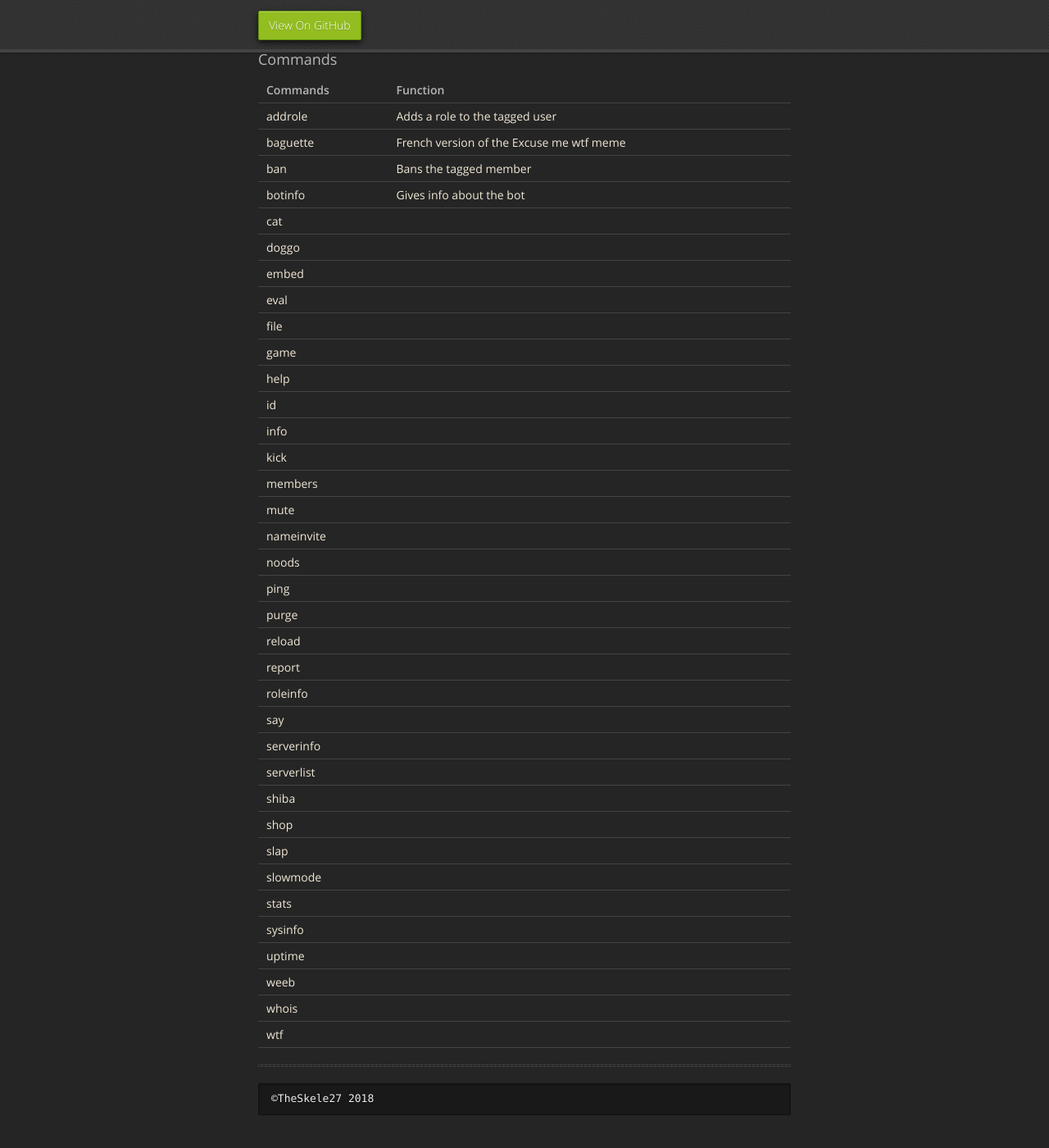
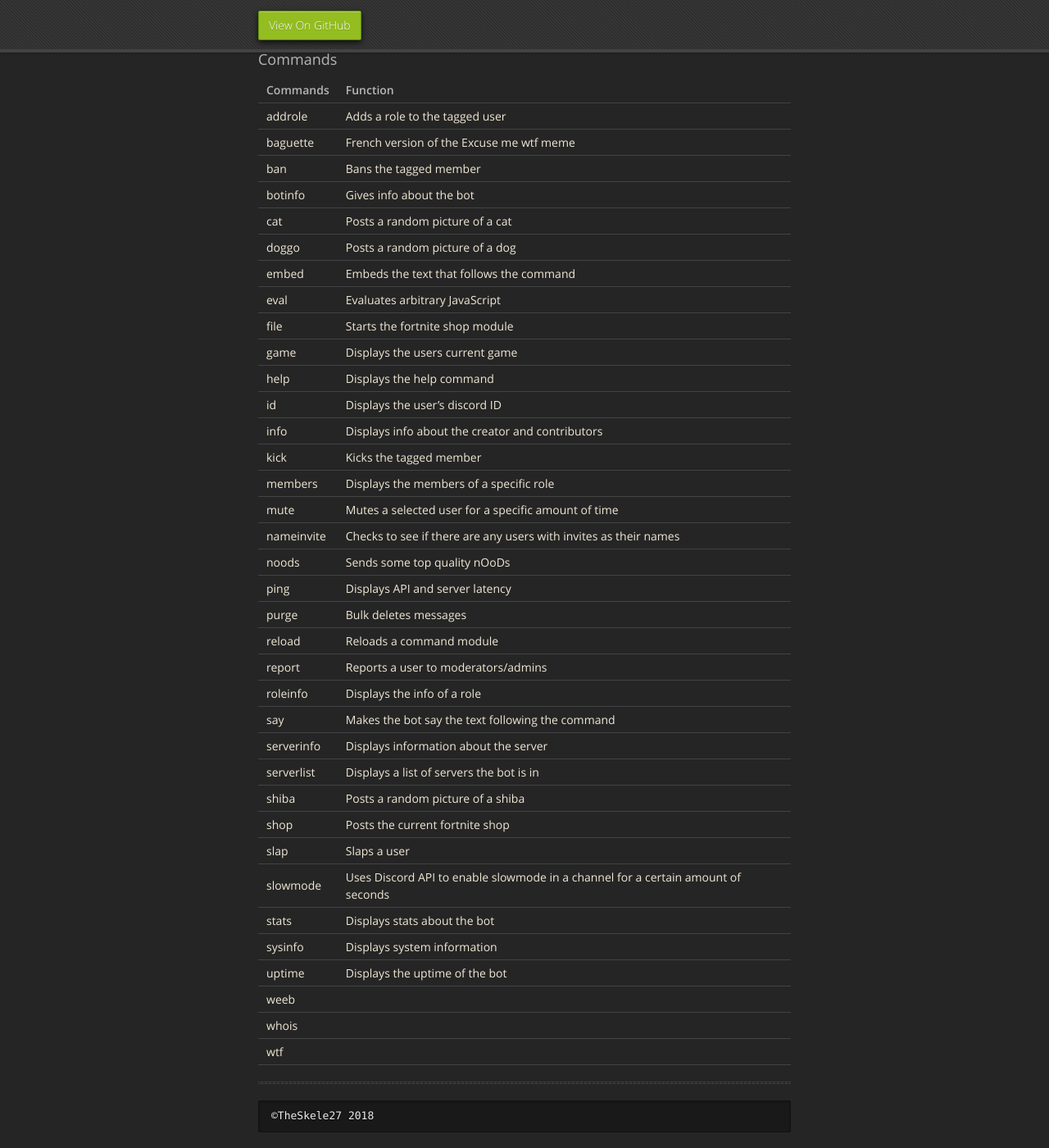
Before and after one commit to TheSkele27/TheSkele27.github.io, a Jekyll site: the page built from index.md, in a window 1280 px wide and 1400 px high, scrolled down 562 px. Shown: the whole window at 82% size. Built offline with Jekyll 4.4.1, drawn with Linux system fonts in a browser that asks for light colours.

Commit message:
DONE!!!!

```diff
--- a/index.md
+++ b/index.md
@@ -15,7 +15,7 @@ A special thank you to Matthew#0008 and CoalSephos for helping with some command
 >
 > Fun Commands
 >
-> Report System
+> Report System(Requires channel called Reports)
 
 ### Commands
 
@@ -25,35 +25,35 @@ A special thank you to Matthew#0008 and CoalSephos for helping with some command
 | baguette     | French version of the Excuse me wtf meme  |
 | ban          | Bans the tagged member     |
 | botinfo      | Gives info about the bot|
-| cat          |
-| doggo        |
-| embed        |
-| eval         |
-| file         |
-| game         |
-| help         |
-| id           |
-| info         |
-| kick         |
-| members      |
-| mute         |
-| nameinvite   |
-| noods        |
-| ping         |
-| purge|
-| reload|
-| report|
-| roleinfo|
-| say|
-| serverinfo|
-| serverlist|
-| shiba|
-| shop|
-| slap|
-| slowmode|
-| stats|
-| sysinfo|
-| uptime |
+| cat          | Posts a random picture of a cat|
+| doggo        | Posts a random picture of a dog|
+| embed        | Embeds the text that follows the command|
+| eval         | Evaluates arbitrary JavaScript|
+| file         | Starts the fortnite shop module|
+| game         | Displays the users current game|
+| help         | Displays the help command|
+| id           | Displays the user's discord ID|
+| info         | Displays info about the creator and contributors|
+| kick         | Kicks the tagged member|
+| members      | Displays the members of a specific role|
+| mute         | Mutes a selected user for a specific amount of time|
+| nameinvite   | Checks to see if there are any users with invites as their names|
+| noods        | Sends some top quality nOoDs|
+| ping         | Displays API and server latency|
+| purge| Bulk deletes messages|
+| reload| Reloads a command module|
+| report| Reports a user to moderators/admins|
+| roleinfo| Displays the info of a role|
+| say| Makes the bot say the text following the command|
+| serverinfo| Displays information about the server|
+| serverlist| Displays a list of servers the bot is in|
+| shiba| Posts a random picture of a shiba|
+| shop| Posts the current fortnite shop|
+| slap| Slaps a user|
+| slowmode| Uses Discord API to enable slowmode in a channel for a certain amount of seconds|
+| stats| Displays stats about the bot|
+| sysinfo| Displays system information|
+| uptime | Displays the uptime of the bot
 | weeb|
 | whois|
 | wtf|
```
